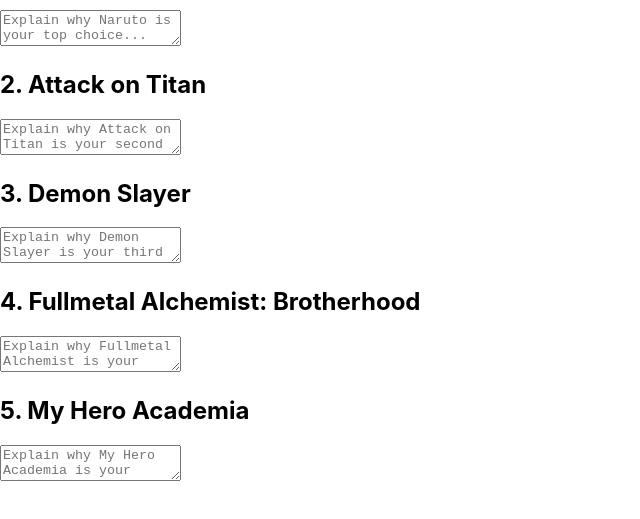
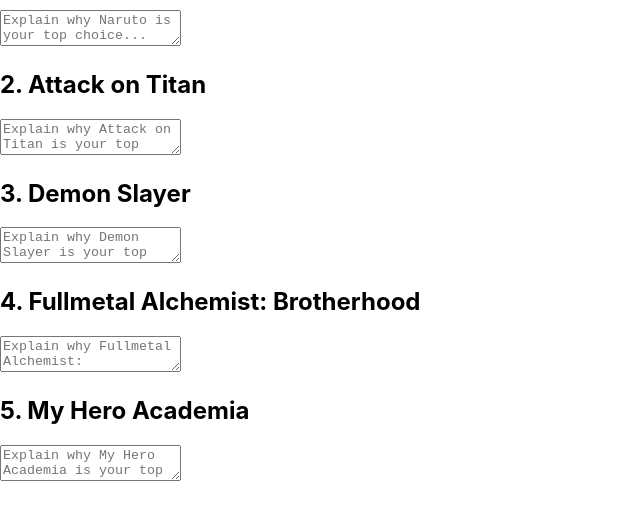
Before and after one commit to devsheth05/AnimeTracker, a React (Create React App) app: page / in a window 1280 px wide. Shown: the part 197-716 px from the top of the page, without its empty margins (0-640 px from the left). Built offline with nearby package versions, Linux system fonts and the light colour scheme; no server answers; the database is empty.

Commit message:
added firebase and firestore, now testing with backend lol

```diff
--- a/package.json
+++ b/package.json
@@ -4,6 +4,7 @@
   "private": true,
   "dependencies": {
     "cra-template": "1.2.0",
+    "firebase": "^11.1.0",
     "react": "^19.0.0",
     "react-dom": "^19.0.0",
     "react-router-dom": "^7.1.1",
--- a/src/App.js
+++ b/src/App.js
@@ -10,11 +10,13 @@
   return (
     <Router>
       <Navbar />
-      <Routes>
-        <Route path="/" element={<HomePage />} />
-        <Route path="/anime-list" element={<AnimeListPage />} />
-        <Route path="/blog" element={<BlogPage />} />
-      </Routes>
+      <div>
+        <Routes>
+          <Route path="/" element={<HomePage />} />
+          <Route path="/anime-list" element={<AnimeListPage />} />
+          <Route path="/blog" element={<BlogPage />} />
+        </Routes>
+      </div>
     </Router>
   );
 }
--- a/src/components/AnimeListPage.js
+++ b/src/components/AnimeListPage.js
@@ -1,18 +1,44 @@
 // src/components/AnimeListPage.js
-import React, { useState } from 'react';
+import React, { useState, useEffect } from 'react';
+import { db } from '../firebase';  // Import Firestore instance
+import { collection, addDoc, getDocs, deleteDoc } from 'firebase/firestore';
 
 function AnimeListPage() {
   const [animeList, setAnimeList] = useState([]);
   const [animeInput, setAnimeInput] = useState('');
 
-  const handleAddAnime = () => {
+  // Load anime list from Firebase when the component mounts
+  useEffect(() => {
+    const fetchData = async () => {
+      const querySnapshot = await getDocs(collection(db, "animeList"));
+      const fetchedAnimeList = [];
+      querySnapshot.forEach((doc) => {
+        fetchedAnimeList.push(doc.data().name);
+      });
+      setAnimeList(fetchedAnimeList);
+    };
+    fetchData();
+  }, []);
+
+  // Function to add anime to Firestore
+  const handleAddAnime = async () => {
     if (animeInput.trim()) {
-      setAnimeList([...animeList, animeInput.trim()]);
+      // Add the new anime to Firestore without deleting old ones
+      await addDoc(collection(db, "animeList"), { name: animeInput.trim() });
+      setAnimeList((prevList) => [...prevList, animeInput.trim()]);
       setAnimeInput('');
     }
   };
 
-  const handleRemoveAnime = (index) => {
+  // Function to remove anime from Firestore
+  const handleRemoveAnime = async (index) => {
+    const animeToRemove = animeList[index];
+    const querySnapshot = await getDocs(collection(db, "animeList"));
+    querySnapshot.forEach(async (doc) => {
+      if (doc.data().name === animeToRemove) {
+        await deleteDoc(doc.ref);
+      }
+    });
     const updatedList = animeList.filter((_, i) => i !== index);
     setAnimeList(updatedList);
   };
--- a/src/components/HomePage.js
+++ b/src/components/HomePage.js
@@ -1,30 +1,58 @@
 // src/components/HomePage.js
-import React from 'react';
+import React, { useState, useEffect } from 'react';
+import { db } from '../firebase'; // Import Firestore
+import { collection, getDocs, setDoc, doc } from 'firebase/firestore';
 
 function HomePage() {
+  const [topAnime, setTopAnime] = useState([
+    { id: 1, name: "Naruto", explanation: "" },
+    { id: 2, name: "Attack on Titan", explanation: "" },
+    { id: 3, name: "Demon Slayer", explanation: "" },
+    { id: 4, name: "Fullmetal Alchemist: Brotherhood", explanation: "" },
+    { id: 5, name: "My Hero Academia", explanation: "" },
+  ]);
+
+  // Load saved explanations from Firestore when the component mounts
+  useEffect(() => {
+    const fetchData = async () => {
+      const querySnapshot = await getDocs(collection(db, "topAnime"));
+      const animeData = [];
+      querySnapshot.forEach((doc) => {
+        animeData.push(doc.data());
+      });
+      if (animeData.length > 0) {
+        setTopAnime(animeData);
+      }
+    };
+    fetchData();
+  }, []);
+
+  // Function to handle explanation changes and save to Firestore
+  const handleExplanationChange = async (index, value) => {
+    const updatedAnimeList = [...topAnime];
+    updatedAnimeList[index].explanation = value;
+    setTopAnime(updatedAnimeList);
+
+    // Save updated explanation to Firestore
+    await setDoc(doc(db, "topAnime", `${index + 1}`), {
+      name: updatedAnimeList[index].name,
+      explanation: value,
+    });
+  };
+
   return (
     <div>
       <h1>Top 5 Anime</h1>
-      <div>
-        <h2>1. Naruto</h2>
-        <textarea placeholder="Explain why Naruto is your top choice..."></textarea>
-      </div>
-      <div>
-        <h2>2. Attack on Titan</h2>
-        <textarea placeholder="Explain why Attack on Titan is your second choice..."></textarea>
-      </div>
-      <div>
-        <h2>3. Demon Slayer</h2>
-        <textarea placeholder="Explain why Demon Slayer is your third choice..."></textarea>
-      </div>
-      <div>
-        <h2>4. Fullmetal Alchemist: Brotherhood</h2>
-        <textarea placeholder="Explain why Fullmetal Alchemist is your fourth choice..."></textarea>
-      </div>
-      <div>
-        <h2>5. My Hero Academia</h2>
-        <textarea placeholder="Explain why My Hero Academia is your fifth choice..."></textarea>
-      </div>
+      {topAnime.map((anime, index) => (
+        <div key={anime.id}>
+          <h2>{`${index + 1}. ${anime.name}`}</h2>
+          <textarea
+            value={anime.explanation}
+            onChange={(e) => handleExplanationChange(index, e.target.value)}
+            placeholder={`Explain why ${anime.name} is your top choice...`}
+          ></textarea>
+        </div>
+      ))}
     </div>
   );
 }
--- /dev/null
+++ b/src/firebase.js
@@ -0,0 +1,26 @@
+// Import the functions you need from the SDKs you need
+//import { initializeApp } from "firebase/app";
+// TODO: Add SDKs for Firebase products that you want to use
+// https://firebase.google.com/docs/web/setup#available-libraries
+// src/firebase.js
+import { initializeApp } from 'firebase/app';
+import { getFirestore } from 'firebase/firestore';
+
+// Your web app's Firebase configuration
+const firebaseConfig = {
+  apiKey: "AIzaSyCsf8qLCLR_pyWalAFV4Qpk_RaGRi_hI7w",
+  authDomain: "animetracker-7a682.firebaseapp.com",
+  projectId: "animetracker-7a682",
+  storageBucket: "animetracker-7a682.firebasestorage.app",
+  messagingSenderId: "415316768323",
+  appId: "1:415316768323:web:de17a6819ee89037b106f6"
+};
+
+// Initialize Firebase
+const app = initializeApp(firebaseConfig);
+
+// Initialize Firestore
+const db = getFirestore(app);
+
+// Export the Firestore database instance for use in other components
+export { db };
--- /dev/null
+++ b/src/firestore.js
@@ -0,0 +1,27 @@
+// firestore.js
+import { getFirestore, collection, addDoc, getDocs } from "firebase/firestore";
+import { app } from './firebase'; // Import Firebase app from firebase.js
+
+const db = getFirestore(app);
+
+// Function to add anime to Firestore
+const addAnimeToFirestore = async (animeData) => {
+  try {
+    const docRef = await addDoc(collection(db, "anime"), animeData);
+    console.log("Document written with ID: ", docRef.id);
+  } catch (e) {
+    console.error("Error adding document: ", e);
+  }
+};
+
+// Function to fetch all anime from Firestore
+const fetchAnimeList = async () => {
+  const querySnapshot = await getDocs(collection(db, "anime"));
+  const animeList = [];
+  querySnapshot.forEach((doc) => {
+    animeList.push(doc.data());
+  });
+  return animeList;
+};
+
+export { addAnimeToFirestore, fetchAnimeList };
```
Also changed, not shown: 1 other file (tests, documents, lock files or other folders).
